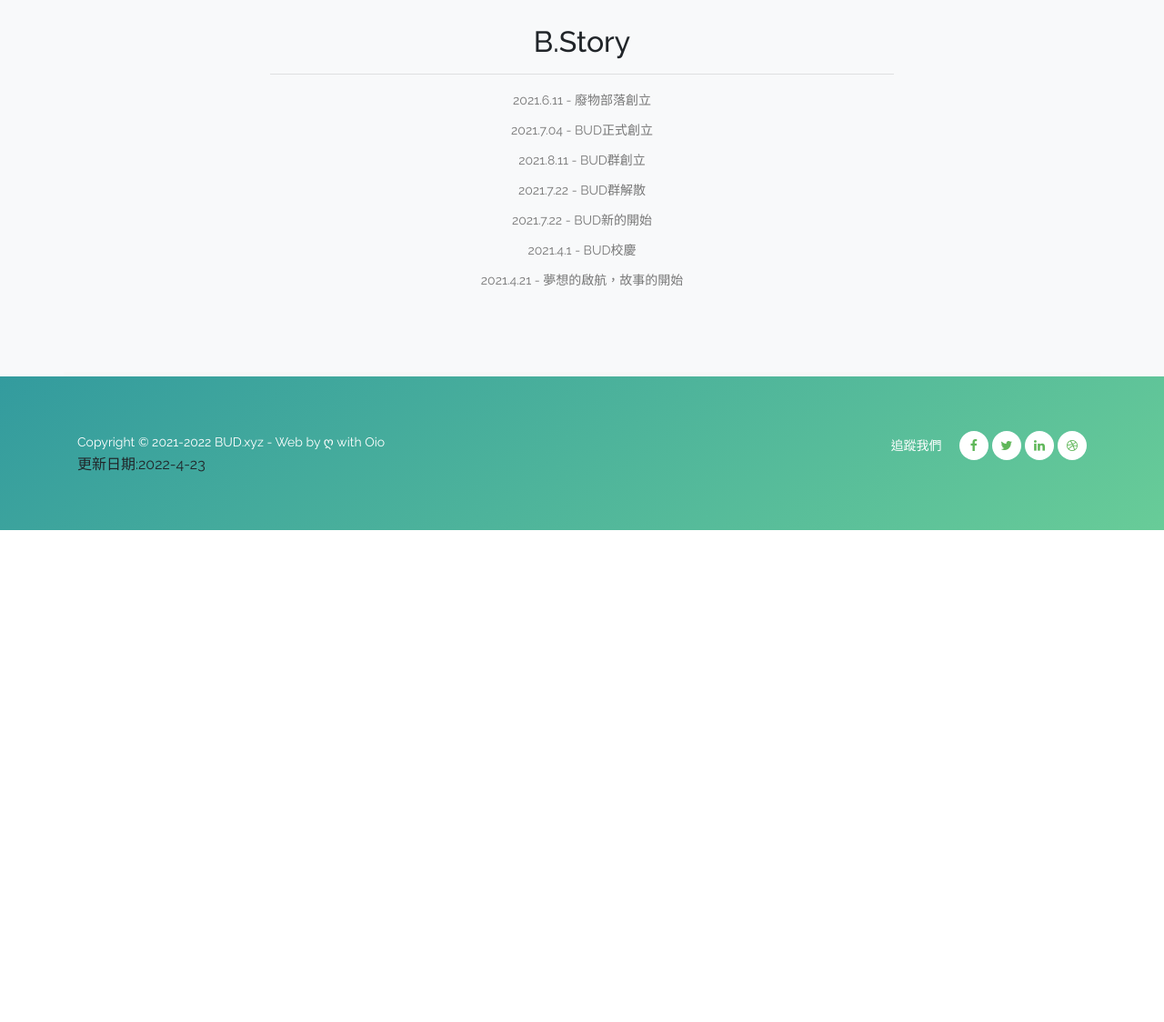
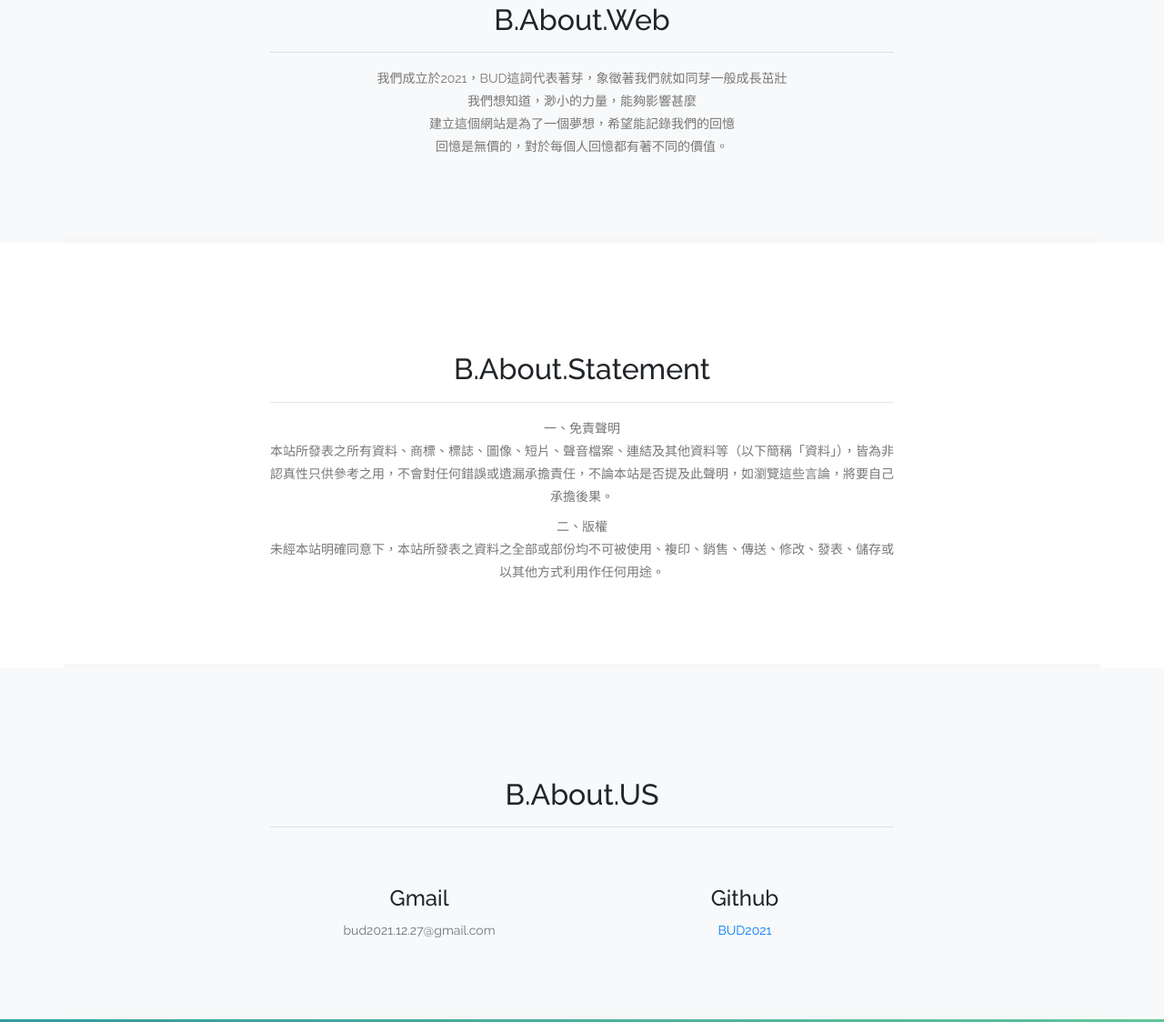
Before and after one commit to BUD2021/web02, a plain HTML site: page about.html in a window 1280 px wide. Shown: the part 117-1241 px from the top of the page at 91% size. Before the commit the page ends 800 px from the top, so only its background shows below. Drawn offline with Linux system fonts and the light colour scheme.

Commit message:
Add files via upload

```diff
--- a/story.html
+++ b/about.html
@@ -1,4 +1,4 @@
-<!doctype html>
+<!Doctype html>
 <html lang="zh-tw">
 	<head>
 
@@ -9,7 +9,7 @@
         <link href="https://fonts.googleapis.com/css?family=Raleway:100,200,300,400,500,600,700,800,900&display=swap" rel="stylesheet">
         <!-- Favicon-->
         <link rel="icon" type="image/x-icon" href="assets/favicon.ico" />
-        <title>B.story</title>
+        <title>B.About</title>
 
     <!--
 
@@ -30,15 +30,13 @@
         <link rel="stylesheet" href="assets/css/lightbox.css">
 
         </head>
-	<>
-		 <!-- 導覽列開端 -->
+		<!-- 導覽列開端 -->
 		<nav class="navbar navbar-expand-lg navbar-dark bg-dark fixed-top" id="mainNav">
 			<div class="container-fluid">
 				<a class="navbar-brand" href="index.html">BUD.xyz</a>
 				<button class="navbar-toggler" type="button" data-bs-toggle="collapse" data-bs-target="#navbarSupportedContent" aria-controls="navbarSupportedContent" aria-expanded="false" aria-label="Toggle navigation">
 					<span class="navbar-toggler-icon"></span>
 				</button>
-
 			</div>
 		</nav>
 	<!-- 導覽列尾端 -->
@@ -48,20 +46,57 @@
         <div class="container px-4 px-lg-5">
             <div class="row gx-4 gx-lg-5 justify-content-center">
                 <div class="col-lg-8 text-center">
-                    <h2 class="text mt-0">B.Story</h2>
+                    <h2 class="text mt-0">B.About.Web</h2>
                     <hr class="divider divider-light" />
-                    <p class="text-white-75 mb-2">2021.6.11 - 廢物部落創立</p>
-                    <p class="text-white-75 mb-2">2021.7.04 - BUD正式創立</p>
-                    <p class="text-white-75 mb-2">2021.8.11 - BUD群創立</p>
-                    <p class="text-white-75 mb-2">2021.7.22 - BUD群解散</p>
-                    <p class="text-white-75 mb-2">2021.7.22 - BUD新的開始</p>
-                    <p class="text-white-75 mb-2">2021.4.1 - BUD校慶</p>
-                    <p class="text-white-75 mb-2">2021.4.21 - 夢想的啟航，故事的開始</p>
+                    <p class="text-white-75 mb-2">我們成立於2021，BUD這詞代表著芽，象徵著我們就如同芽一般成長茁壯<br>我們想知道，渺小的力量，能夠影響甚麼
+                        <br>建立這個網站是為了一個夢想，希望能記錄我們的回憶<br>回憶是無價的，對於每個人回憶都有著不同的價值。</p>
                 </div>
             </div>
         </div>
     </section>
-    <!--story end-->
+    <!--a.w end-->
+        <!-- a.c start -->
+        <section class="page-section " id="about">
+        <div class="container px-4 px-lg-5">
+            <div class="row gx-4 gx-lg-5 justify-content-center">
+                <div class="col-lg-8 text-center">
+                    <h2 class="text mt-0">B.About.Statement</h2>
+                    <hr class="divider divider-light" />
+                    <p class="text-white-75 mb-2">一、免責聲明<br>本站所發表之所有資料、商標、標誌、圖像、短片、聲音檔案、連結及其他資料等（以下簡稱「資料」），皆為非認真性只供參考之用，不會對任何錯誤或遺漏承擔責任，不論本站是否提及此聲明，如瀏覽這些言論，將要自己承擔後果。</p>
+                    <p class="text-white-75 mb-2 ">二、版權<br>未經本站明確同意下，本站所發表之資料之全部或部份均不可被使用、複印、銷售、傳送、修改、發表、儲存或以其他方式利用作任何用途。</p>
+                </div>
+            </div>
+        </div>
+        </section>
+        <!-- a.c end -->
+
+        <!-- About us-->
+        <section class="page-full bg-light  " id="about">
+            <div class="container px-4 px-lg-5">
+                <div class="row gx-4 gx-lg-5 justify-content-center">
+                    <div class="col-lg-8 text-center">
+                        <h2 class="text mt-0">B.About.US</h2>
+                        <hr class="divider divider-light" />
+                        <div class="row gx-4 gx-lg-5">
+                            <div class="col-lg-6 col-md-6 text-center">
+                                <div class="mt-5">
+                                    <h3 class="h4 mb-2">Gmail</h3>
+                                    <p class="text-muted mb-0">bud2021.12.27@gmail.com</p>
+                                </div>
+                            </div>
+                            <div class="col-lg-6 col-md-6 text-center">
+                                <div class="mt-5">
+                                    <h3 class="h4 mb-2">Github</h3>
+                                    <p class="text-muted mb-0"><a href="https://github.com/bud2021">BUD2021</a></p>
+                                </div>
+                            </div>
+                        </div>
+                    </div>
+                </div>
+            </div>
+        </section>
+        <!--a.u end-->
+
     <!-- ***** Footer Start ***** -->
     <footer>
         <div class="container">
```
Also changed, not shown: index.html (+3 -3 lines).
